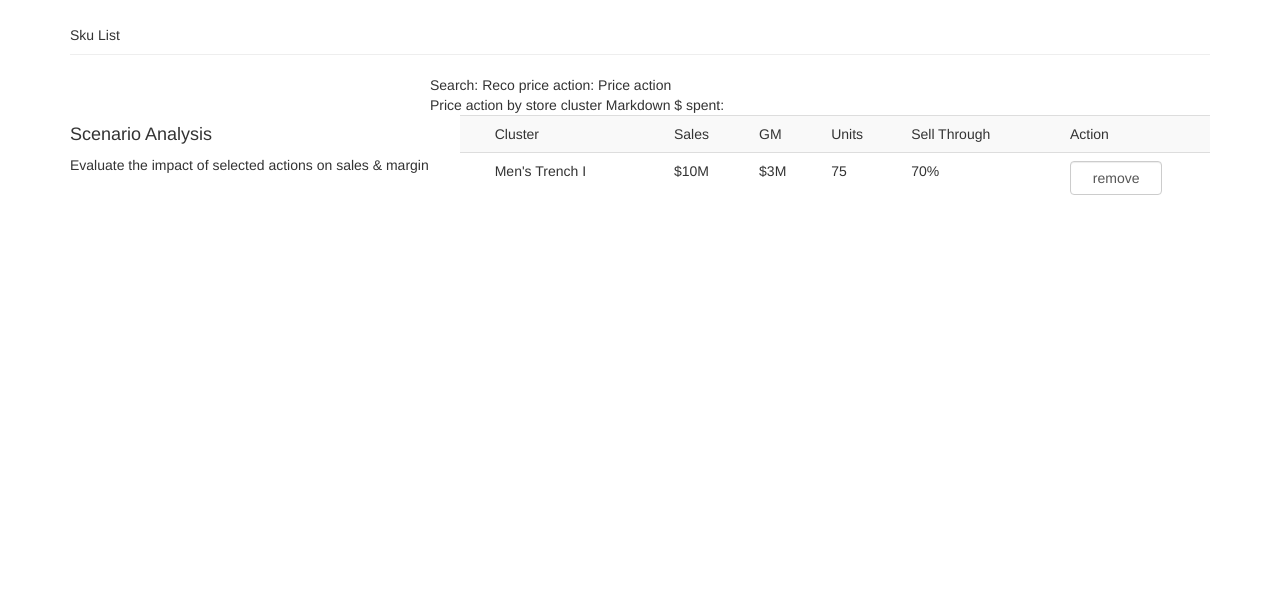
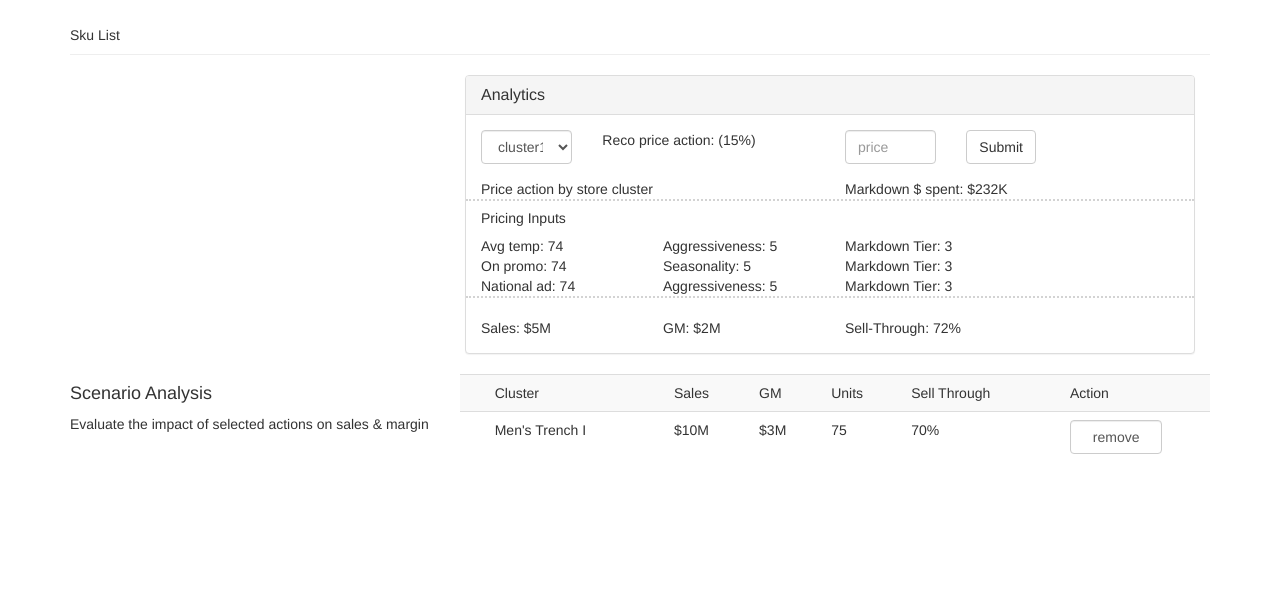
Before and after one commit to luckypupil/turnstile, a Flask app: page /analysis in a window 1280 px wide. Shown: the part 52-666 px from the top of the page. Run offline with Flask 2, Linux system fonts and the light colour scheme; data that the repository does not hold is empty; some libraries are stand-ins or nearby versions.

Commit message:
Updated analysis.html

```diff
--- a/app/main/forms.py
+++ b/app/main/forms.py
@@ -6,8 +6,8 @@ from .helper import get_states
 
 
 class sku_list_search(Form):
-    category = SelectField('Category', choices=['test1','test2'],coerce=int)
-    sku = StringField('Search')
+    cluster = SelectField('Cluster', choices=[(1,'cluster1'),(2,'cluster2')],coerce=int)
+    test_price = StringField('Price')
 
 class sku_store_search(Form):
     state = SelectField('State', choices=get_states())
--- a/app/static/css/styles.css
+++ b/app/static/css/styles.css
@@ -17,3 +17,7 @@
 .dispoP {
 	width: 70%;
 }
+
+.border-bottom {
+	border-bottom: .25rem dotted lightgray;
+}
--- a/app/templates/main/analysis.html
+++ b/app/templates/main/analysis.html
@@ -1,6 +1,7 @@
 {% extends "base.html" %}
 {% block pagelabel %}Sku List{% endblock %}
 {% block page_content %}
+<div class="col-md-12">
 	{#{% block searchfield %}
 	<div class="row">
 		<div class="col-md-6"><small>{{ 'Results: {}'.format(results) }}</small></div>
@@ -30,17 +31,69 @@
 		</div>
 
 		<div class="col-md-8">
-			<div class="row">
-				<div class="row">
-					Search:
-					Reco price action:
-					Price action
-				</div>
-				<div class="row">
-					Price action by store cluster
-					Markdown $ spent:
+			<div class="panel panel-default">
+  				<div class="panel-heading">
+    				<h3 class="panel-title">Analytics</h3>
+  				</div>
+  			<div class="panel-body">
+						<div class="row">
+							<form role="form" method="POST" name="stores" action="{{ url_for('.analysis') }}">
+					            	{{ form.csrf_token }}
+								<div class="col-md-2">
+						            <div class="form-group">
+						    			{{ form.cluster(class="form-control",placeholder="category") }}
+						    		</div>
+						    	</div>
+						    	<div class="col-md-4">
+						    		Reco price action: {{ '(15%)' }}
+						    	</div>
+						    	<div class="col-md-2">
+						    		<div class="form-group">
+						    			{{ form.test_price(class="form-control",placeholder="price") }}
+						    		</div>
+						    	</div>
+						    	<div class="col-md-2">
+						    		<div class="form-group">
+						    			<button type="submit" class="btn btn-default">Submit</button>
+						    		</div>
+						    	</div>
+					          </form>
+						</div>
+						<div class="row border-bottom">
+							<div class="col-md-6">
+								Price action by store cluster
+							</div>
+							<div class="col-md-6">
+								Markdown $ spent: {{ '$232K' }}
+							</div>
+						</div>
+						<div class="row">
+								<div class="col-md-6"><h5>Pricing Inputs</h5></div>
+						</div>
+						<div class="row">
+							<div class="col-md-3">Avg temp:  {{ '74' }}</div>
+							<div class="col-md-3">Aggressiveness:  {{ '5' }}</div>
+							<div class="col-md-6">Markdown Tier:  {{ '3' }}</div>
+						</div>
+						<div class="row">
+							<div class="col-md-3">On promo:  {{ '74' }}</div>
+							<div class="col-md-3">Seasonality:  {{ '5' }}</div>
+							<div class="col-md-6">Markdown Tier:  {{ '3' }}</div>
+						</div>
+						<div class="row border-bottom">
+							<div class="col-md-3">National ad:  {{ '74' }}</div>
+							<div class="col-md-3">Aggressiveness:  {{ '5' }}</div>
+							<div class="col-md-6">Markdown Tier:  {{ '3' }}</div>
+						</div>
+						<div class="row top-buffer">
+							<div class="col-md-3">Sales:  {{ '$5M' }}</div>
+							<div class="col-md-3">GM:  {{ '$2M' }}</div>
+							<div class="col-md-6">Sell-Through:  {{ '72%' }}</div>
+						</div>
 				</div>
 			</div>
+			</div>
+
 			<div class="row">
 				<div class="row"></div>
 				<div class="row"></div>
@@ -84,5 +137,6 @@
 			</table>
 		</div>
 	</div>
+</div>
 	{% endblock %}
 {% endblock %}
```
